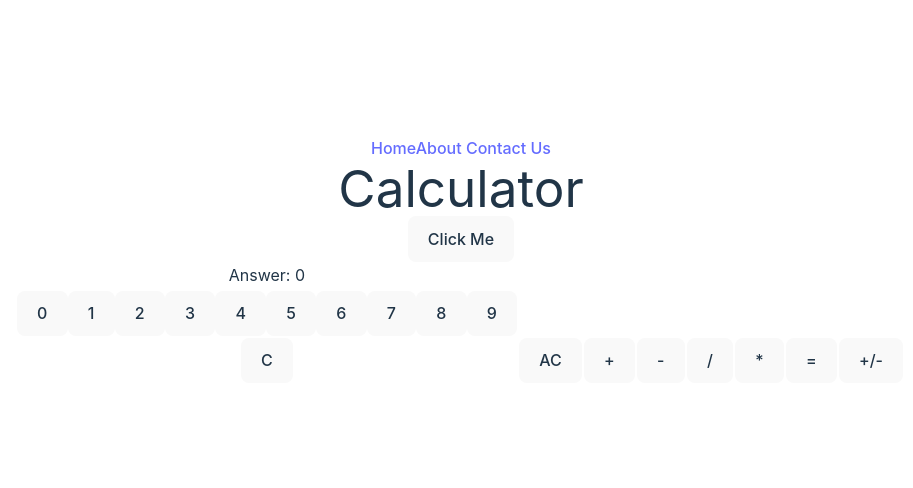
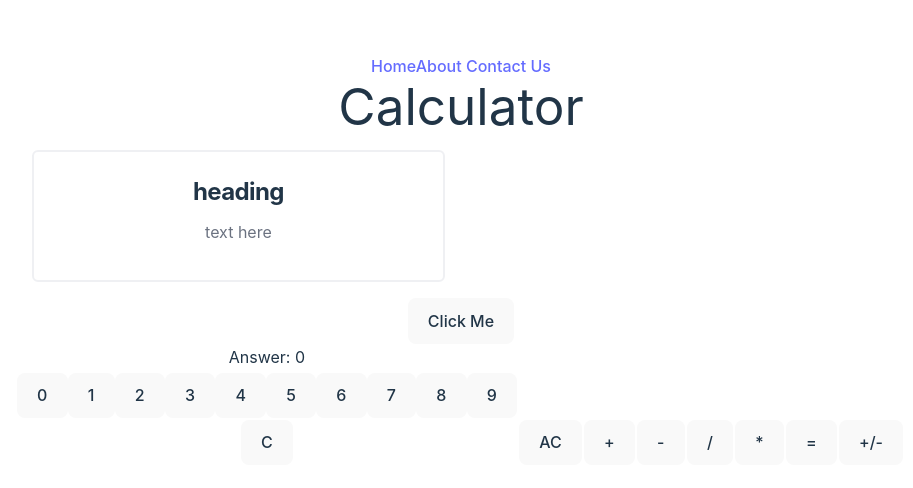
Before and after one commit to RiFactor/untitled, a React (Vite) app: page / in a window 1280 px wide. Shown: the part 140-628 px from the top of the page, without its empty margins (179-1092 px from the left). Built offline with nearby package versions, Linux system fonts and the light colour scheme.

Commit message:
Comments + Card

```diff
--- a/src/App.tsx
+++ b/src/App.tsx
@@ -1,5 +1,6 @@
 import { useState } from "react";
 import "./App.css";
+import Card from "./components/Card";
 
 // ToDo extract reusable functions
 // UI
@@ -14,6 +15,9 @@ interface Calculator {
   lastUpdated: string;
   // result: number;
 }
+
+// state to remember sequence of events and numbers
+const numericValues = [0, 1, 2, 3, 4, 5, 6, 7, 8, 9];
 
 function App() {
   const [calculatorState, setCalculatorState] = useState<Calculator>({} as Calculator); // is this ok and better than setting default 0 / "" values
@@ -54,6 +58,7 @@ function App() {
 
     if (calculatorState.secondOperand) {
       const sum =
+        // switch-case; if-else statements are better
         calculatorState.operator === "+"
           ? calculatorState.firstOperandOrResult + calculatorState.secondOperand
           : calculatorState.operator === "-"
@@ -101,9 +106,6 @@ function App() {
     }
   };
 
-  // state to remember sequence of events and numbers
-  const numericValues = [0, 1, 2, 3, 4, 5, 6, 7, 8, 9];
-
   return (
     <div>
       <div>
@@ -115,6 +117,7 @@ function App() {
         </nav>
         <div>
           <h1>Calculator</h1>
+          <Card title="heading" description="text here" />
           <button onClick={() => handleForLoop()}>Click Me</button>
 
           <table
--- /dev/null
+++ b/src/components/Card.tsx
@@ -0,0 +1,20 @@
+// import Image from "./Image";
+// import Link from "./Link";
+
+interface IProps {
+  title: string;
+  description: string;
+}
+
+const Card = ({ title, description }: IProps) => (
+  <div className="md p-4 md:w-1/2" style={{ maxWidth: "544px" }}>
+    <div className={` overflow-hidden rounded-md border-2 border-gray-200 border-opacity-60 dark:border-gray-700`}>
+      <div className="p-6">
+        <h2 className="mb-3 text-2xl font-bold leading-8 tracking-tight">{title}</h2>
+        <p className="prose mb-3 max-w-none text-gray-500 dark:text-gray-400">{description}</p>
+      </div>
+    </div>
+  </div>
+);
+
+export default Card;
```
Also changed, not shown: Notes/ToDo.md (+4 -0 lines).
